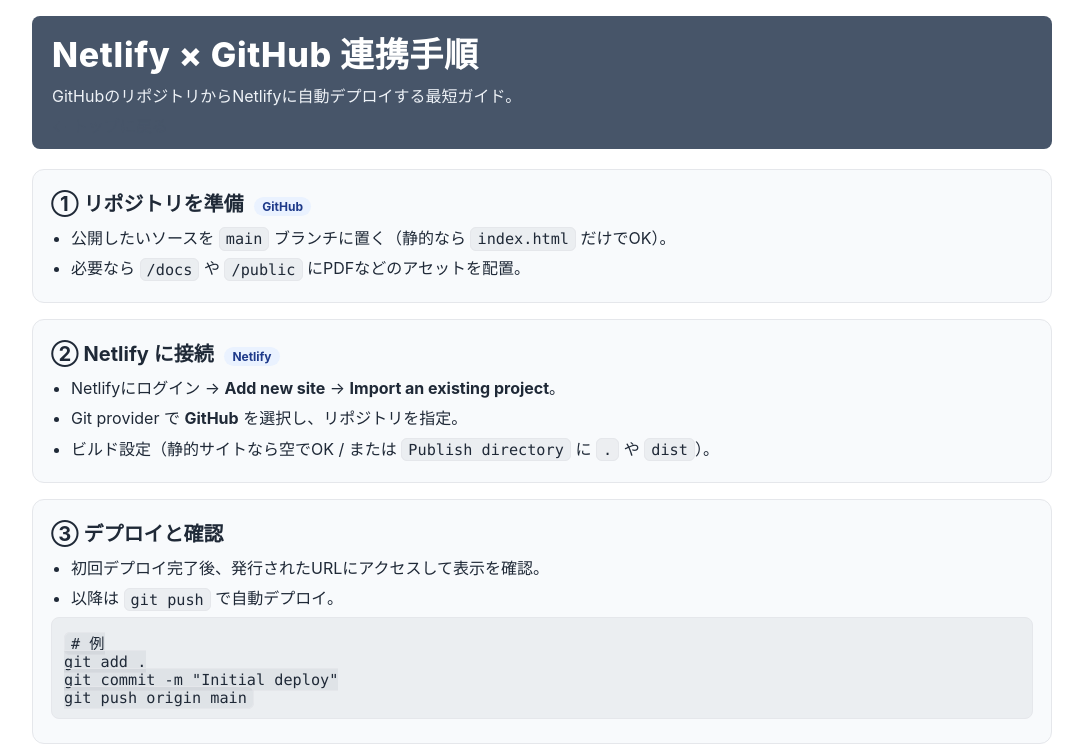
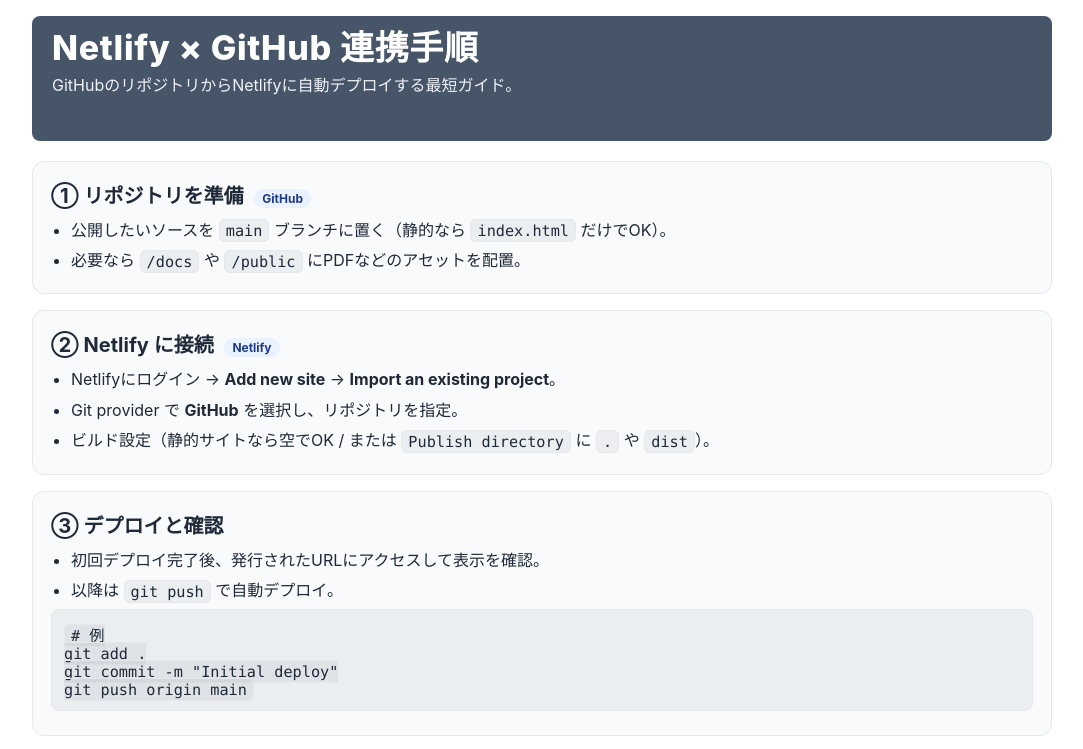
Before and after one commit to papadelicia/cado-portal, a plain HTML site: page netlify-GitHub.html in a window 1280 px wide. Shown: the top 749 px of the page, without its empty margins (98-1181 px from the left). Drawn offline with Linux system fonts and the light colour scheme.

Commit message:
Update netlify-GitHub.html

```diff
--- a/netlify-GitHub.html
+++ b/netlify-GitHub.html
@@ -27,23 +27,25 @@
     .wrap{max-width:1060px;margin:0 auto;padding:0 20px 56px}
 
     /* ヘッダー帯（ポータルと同じ雰囲気） */
-      .hero {
+      .hero{
   background: var(--header);
   color:#fff;
-  padding:12px 20px;      /* ← 上下の余白を 20px → 12px に圧縮 */
+  padding:12px 20px;      /* 高さは padding で管理（上下12px） */
   border-radius:8px;
-  margin:16px 0 20px;     /* ← 周囲の余白も控えめに */
+  margin:16px 0 20px;
 }
 
-.hero h1 {
-  margin:0 0 6px;         /* ← タイトル下の余白を 8px → 6px に */
+.hero h1{
+  margin:0 0 6px;         /* 見出し下の間隔は固定 */
+  line-height:1.15;       /* 行高を固定 → 折返し時の高さのブレを抑える */
   font-size:clamp(22px,4vw,34px);
   letter-spacing:.02em;
   font-weight:800;
 }
 
-.hero p {
+.hero p{
   margin:0;
+  line-height:1.6;        /* 説明文の行高も固定 */
   font-size:clamp(14px,2.2vw,16px);
   color:#eef2f7;
 }
```
